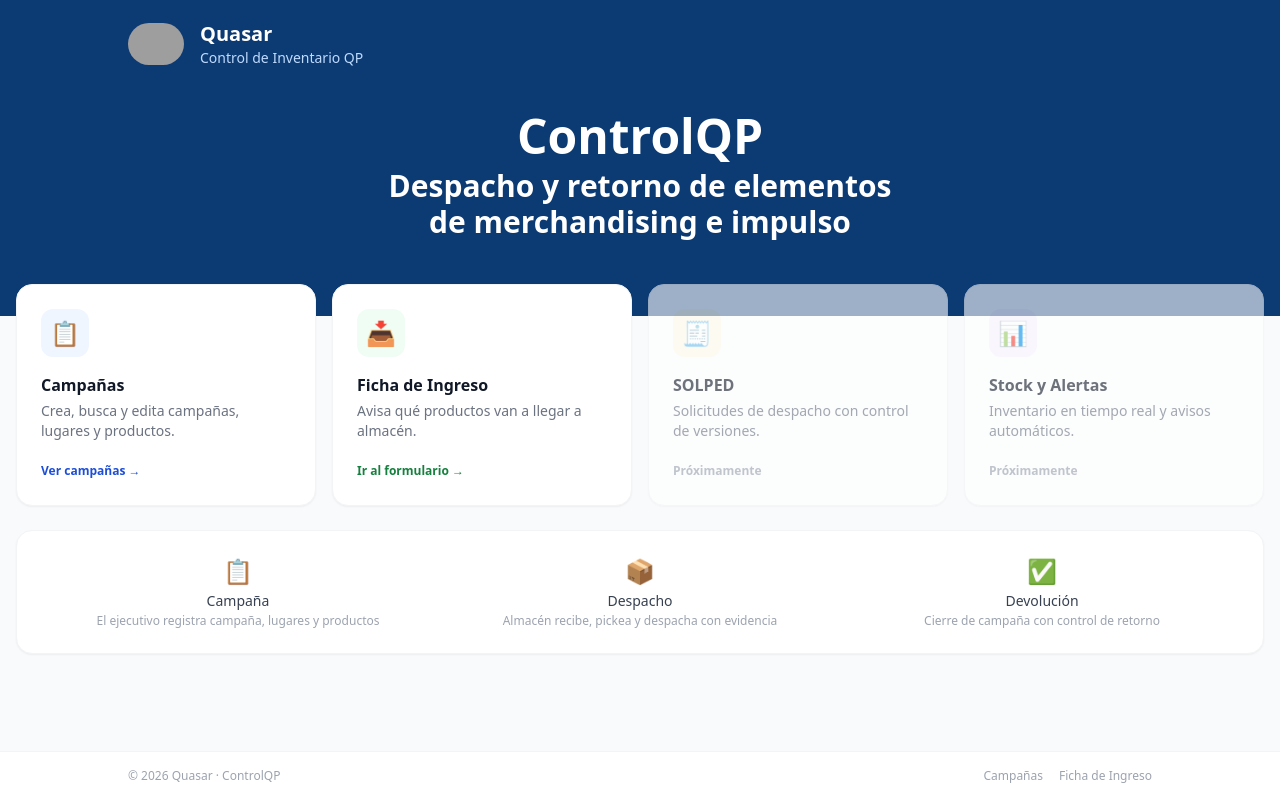
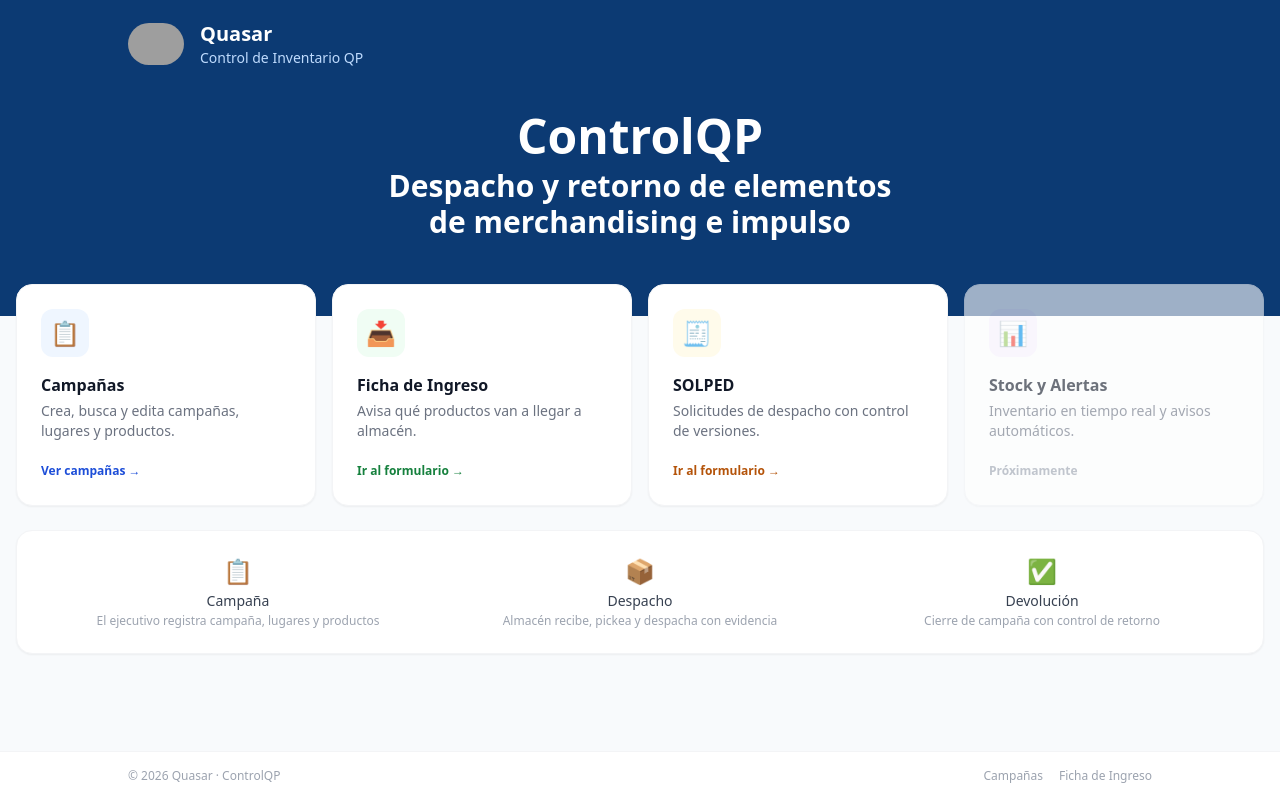
Before and after one commit to operacionesquasar23-netizen/ControlQP, a Next.js app: page / in a window 1280 px wide. Built offline with nearby package versions, Linux system fonts and the light colour scheme; no server answers; grey boxes are pictures that could not be loaded.

Commit message:
Activa tarjeta SOLPED en index

```diff
--- a/app/page.tsx
+++ b/app/page.tsx
@@ -108,15 +108,20 @@ export default function HomePage() {
             </span>
           </button>
 
-          {/* SOLPED — pendiente */}
-          <div className="bg-white rounded-2xl border border-gray-100 shadow-sm p-6 opacity-60 cursor-not-allowed">
-            <div className="w-12 h-12 bg-amber-50 rounded-xl flex items-center justify-center text-2xl mb-4">
+          {/* SOLPED — activa */}
+          <button
+            onClick={() => abrirModal('/solped/nueva')}
+            className="bg-white rounded-2xl border border-gray-100 shadow-sm p-6 hover:shadow-md transition-all hover:-translate-y-0.5 group text-left"
+          >
+            <div className="w-12 h-12 bg-amber-50 rounded-xl flex items-center justify-center text-2xl mb-4 group-hover:bg-amber-100 transition-colors">
               🧾
             </div>
             <h3 className="text-base font-semibold text-gray-900 mb-1">SOLPED</h3>
             <p className="text-sm text-gray-500 mb-4">Solicitudes de despacho con control de versiones.</p>
-            <span className="text-xs font-semibold text-gray-400">Próximamente</span>
-          </div>
+            <span className="text-xs font-semibold text-amber-700 group-hover:text-amber-800">
+              Ir al formulario →
+            </span>
+          </button>
 
           {/* Stock / Alertas — pendiente */}
           <div className="bg-white rounded-2xl border border-gray-100 shadow-sm p-6 opacity-60 cursor-not-allowed">
```
